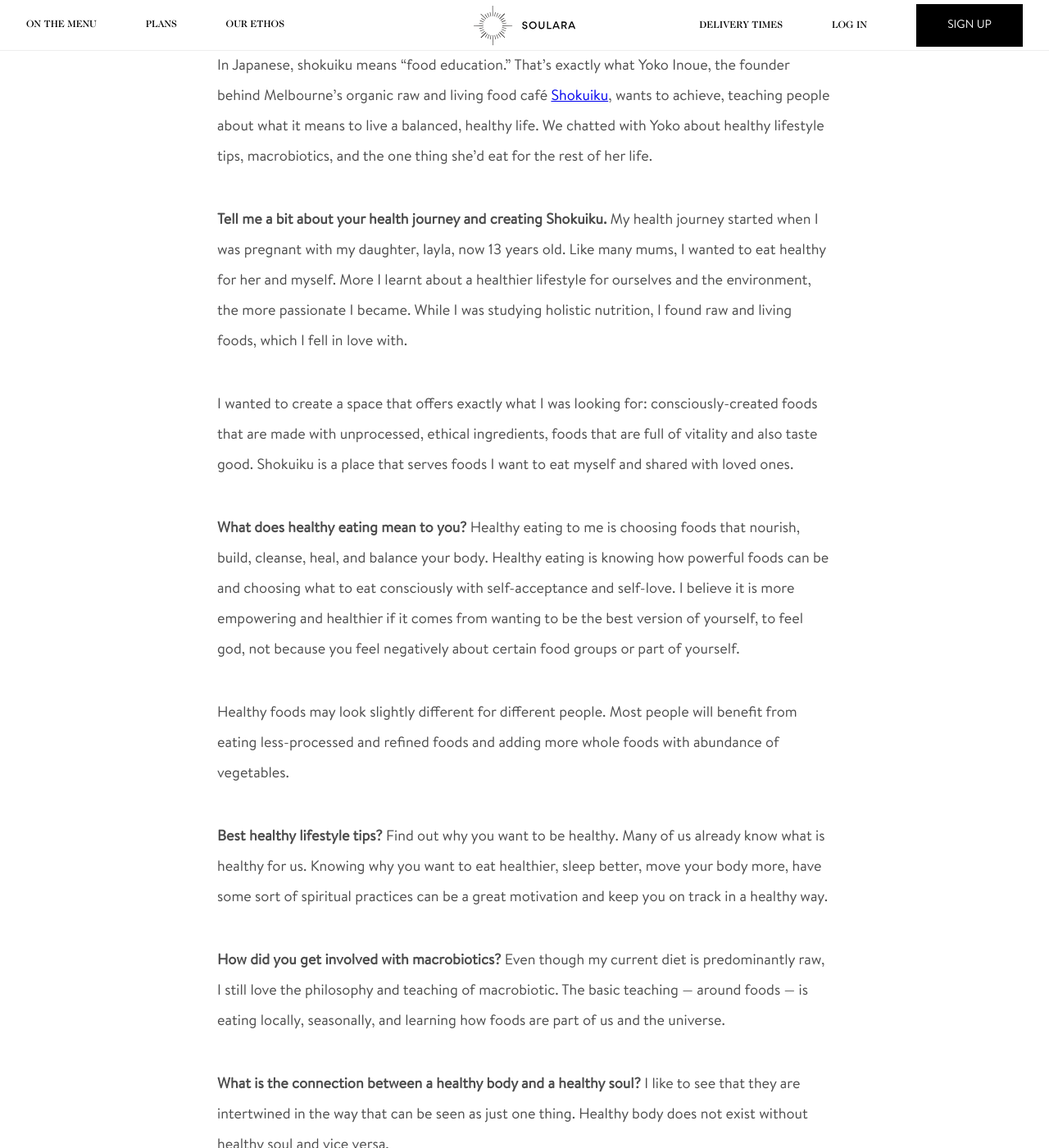
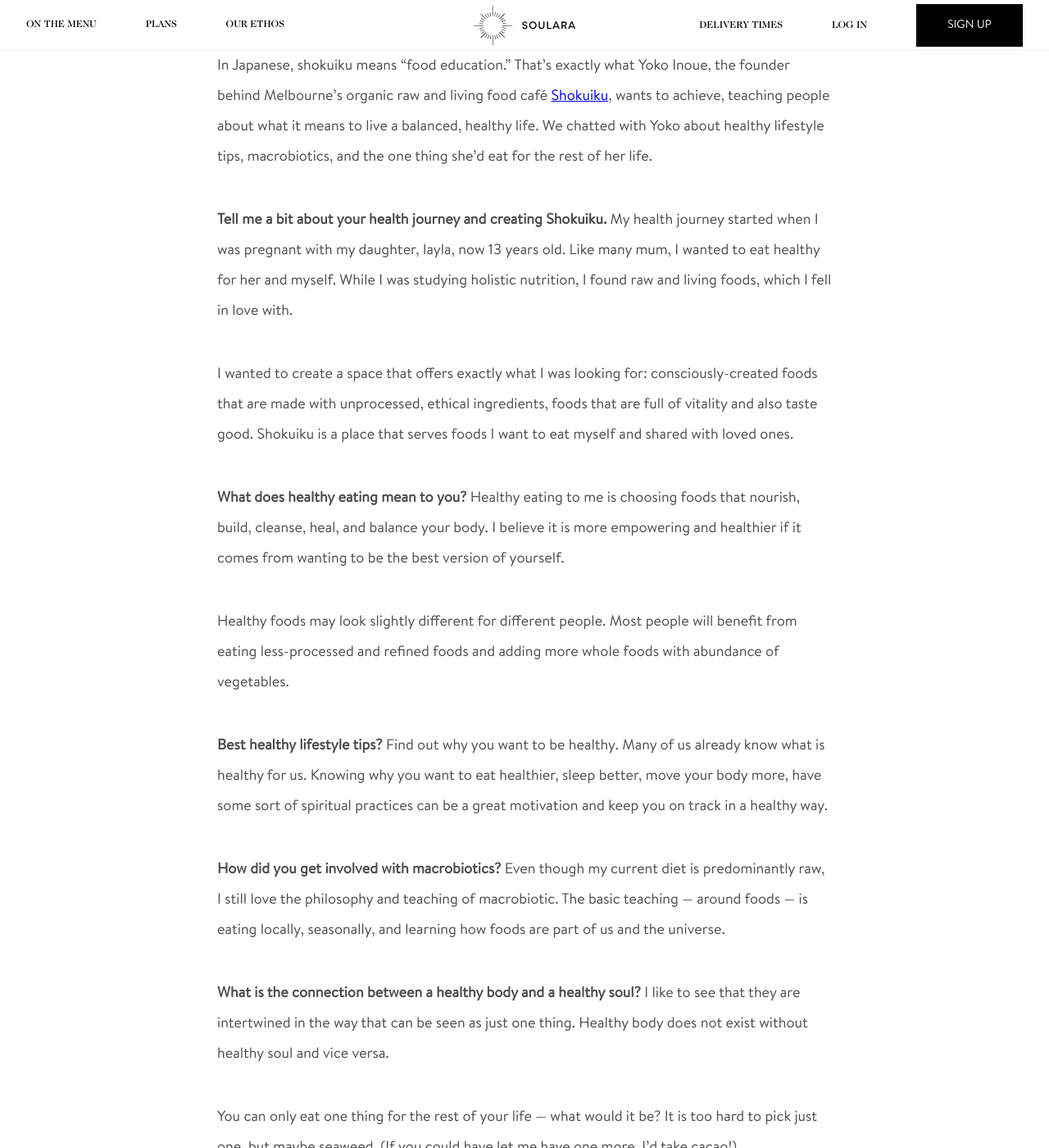
Before and after one commit to mattvernon/soulara-blog, a Jekyll site: the page built from _posts/2017-08-06-q-and-a-yoko-inoue.markdown, in a window 1280 px wide and 1400 px high, scrolled down 1827 px. Shown: the whole window at 82% size. Built offline with Jekyll 4.4.1, drawn with Linux system fonts in a browser that asks for light colours; some web fonts are replaced; comment, search, counter and statistics services are not loaded; some of the changed text lies outside the part shown.

Commit message:
Updated Q And A Yoko Inoue

```diff
--- a/_posts/2017-08-06-q-and-a-yoko-inoue.markdown
+++ b/_posts/2017-08-06-q-and-a-yoko-inoue.markdown
@@ -16,12 +16,12 @@
 In Japanese, shokuiku means “food education.” That’s exactly what Yoko Inoue, the founder behind Melbourne’s organic raw and living food café [Shokuiku](shokuikuaustralia.com/), wants to achieve, teaching people about what it means to live a balanced, healthy life. We chatted with Yoko about healthy lifestyle tips, macrobiotics, and the one thing she’d eat for the rest of her life.
 
 **Tell me a bit about your health journey and creating Shokuiku.**
-My health journey started when I was pregnant with my daughter, Iayla, now 13 years old. Like many mums, I wanted to eat healthy for her and myself. More I learnt about a healthier lifestyle for ourselves and the environment, the more passionate I became. While I was studying holistic nutrition, I found raw and living foods, which I fell in love with.
+My health journey started when I was pregnant with my daughter, Iayla, now 13 years old. Like many mum, I wanted to eat healthy for her and myself. While I was studying holistic nutrition, I found raw and living foods, which I fell in love with.
 
 I wanted to create a space that offers exactly what I was looking for: consciously-created foods that are made with unprocessed, ethical ingredients, foods that are full of vitality and also taste good. Shokuiku is a place that serves foods I want to eat myself and shared with loved ones.
 
 **What does healthy eating mean to you?**
-Healthy eating to me is choosing foods that nourish, build, cleanse, heal, and balance your body. Healthy eating is knowing how powerful foods can be and choosing what to eat consciously with self-acceptance and self-love. I believe it is more empowering and healthier if it comes from wanting to be the best version of yourself, to feel god, not because you feel negatively about certain food groups or part of yourself.
+Healthy eating to me is choosing foods that nourish, build, cleanse, heal, and balance your body. I believe it is more empowering and healthier if it comes from wanting to be the best version of yourself.
 
 Healthy foods may look slightly different for different people. Most people will benefit from eating less-processed and refined foods and adding more whole foods with abundance of vegetables.
 
@@ -34,7 +34,7 @@
 **What is the connection between a healthy body and a healthy soul?**
 I like to see that they are intertwined in the way that can be seen as just one thing. Healthy body does not exist without healthy soul and vice versa.
 
-**You can only eat one thing for the rest of your life — what would it be?**
+You can only eat one thing for the rest of your life — what would it be?
 It is too hard to pick just one, but maybe seaweed. (If you could have let me have one more, I’d take cacao!)
 
 **Favourite Australian escape?**
```
